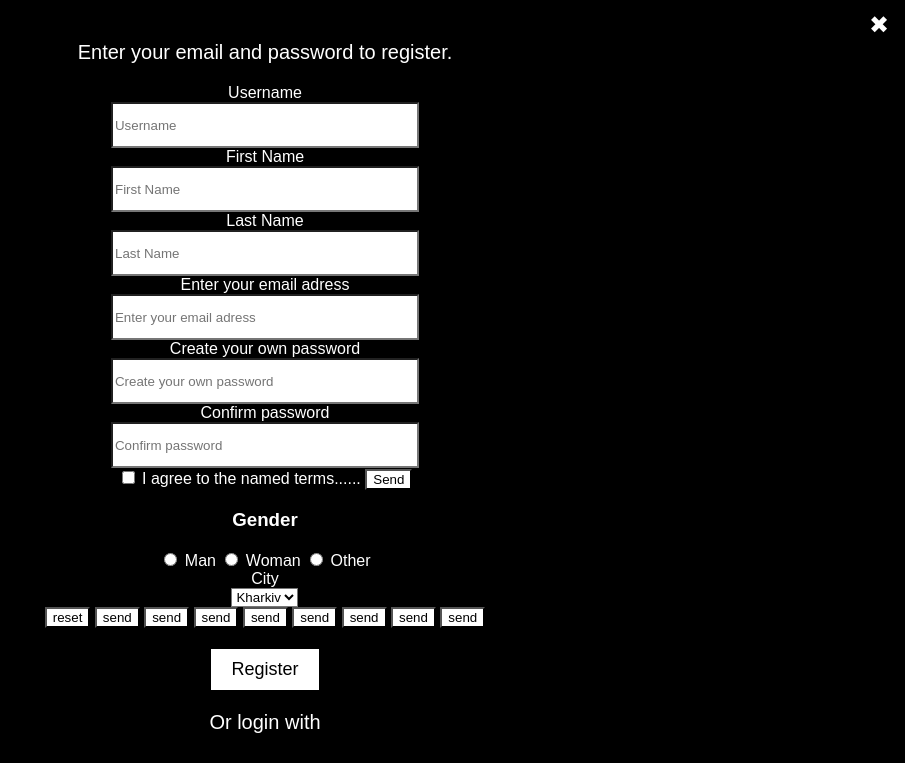
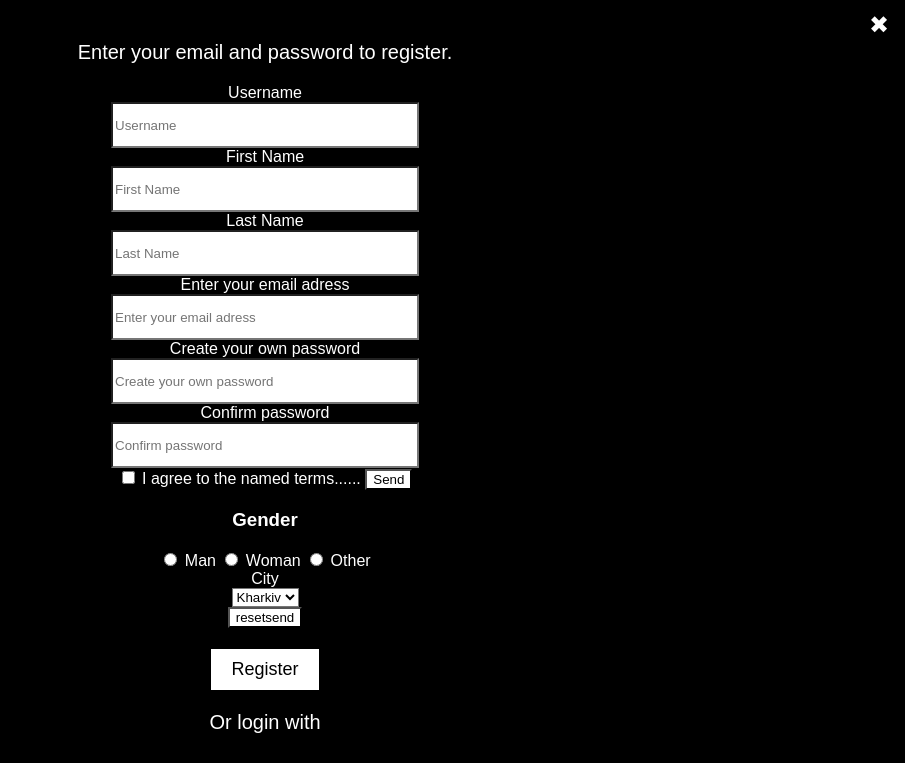
Before and after one commit to M1racle2017/my_test_project, a plain HTML site: page registration.html in a window 1280 px wide. Shown: the top 763 px of the page, without its empty margins (375-1280 px from the left). Drawn offline with Linux system fonts and the light colour scheme.

Commit message:
Deleted useless commands

```diff
--- a/registration.html
+++ b/registration.html
@@ -169,15 +169,8 @@ p{
 
 
     <div>
-    <button type="reset">reset</button>
+    <button type="reset">reset</butt
     <button type="submit">send</button>
-        <button type="submit">send</button>
-        <button type="submit">send</button>
-        <button type="submit">send</button>
-        <button type="submit">send</button>
-        <button type="submit">send</button>
-        <button type="submit">send</button>
-        <button type="submit">send</button>
     </div>
 
     <a href="index.html" class="main-page-button">Register</a>
```
